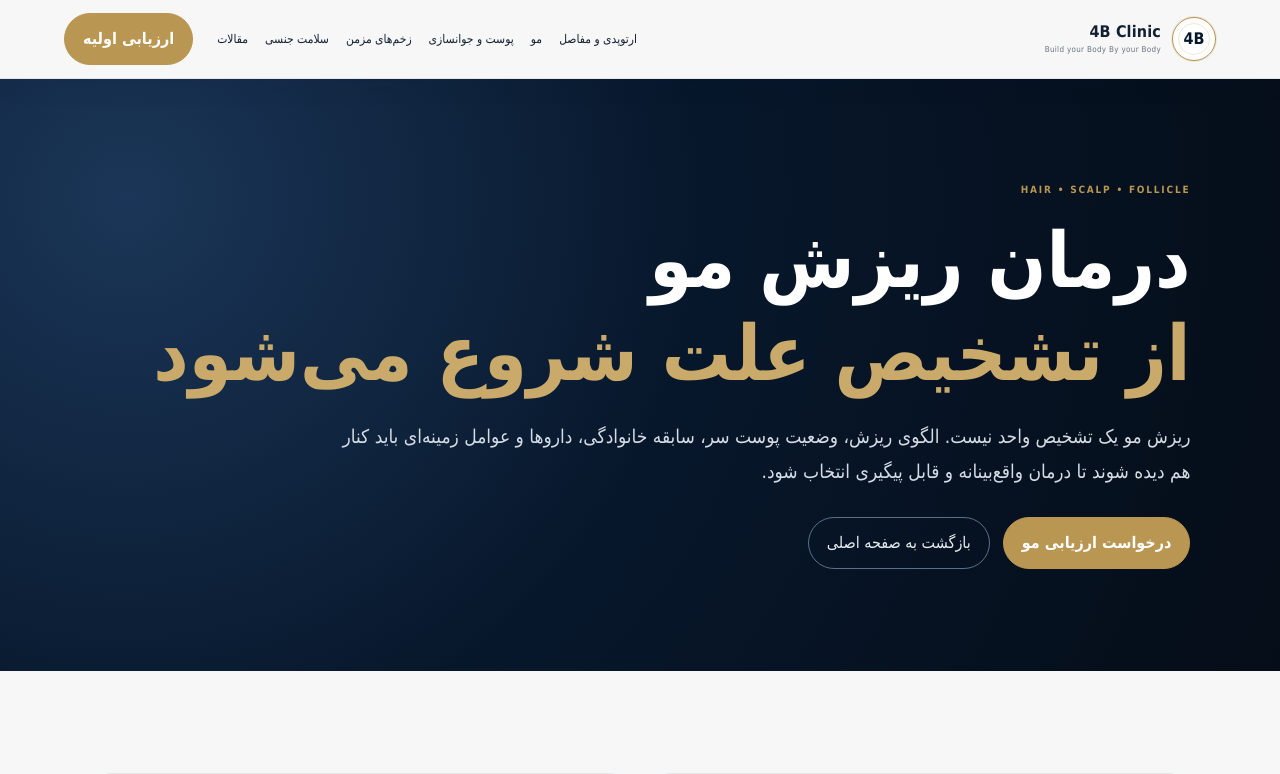
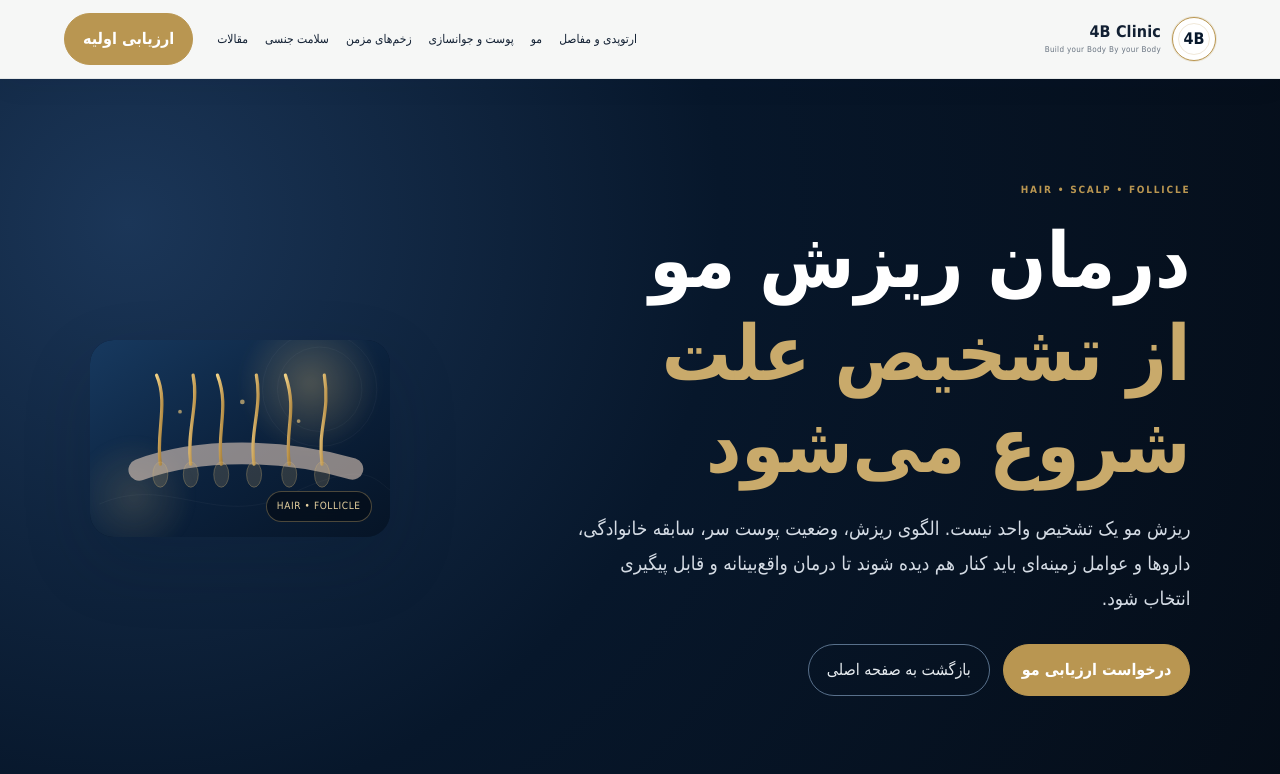
Before and after one commit to kianariai-alt/4B-Clinic-Web, a SvelteKit app: page /hair in a window 1280 px wide. Shown: the top 774 px of the page. Built offline with nearby package versions, Linux system fonts and the light colour scheme.

Commit message:
feat: add hair visual and Zetamed science link

```diff
--- a/src/routes/hair/+page.svelte
+++ b/src/routes/hair/+page.svelte
@@ -38,4 +38,9 @@
   ctaLabel="درخواست ارزیابی مو"
   backHref="/"
   backLabel="بازگشت به صفحه اصلی"
+  visualKind="hair"
+  visualLabel="HAIR • FOLLICLE"
+  scienceHref="https://zetamed.org/%D9%81%D8%A7%DA%A9%D8%AA%D9%88%D8%B1%D9%87%D8%A7%DB%8C-%D8%B1%D8%B4%D8%AF%DB%8C-%DA%A9%D9%87-%D8%A7%D8%B2-%D9%BE%D9%84%D8%A7%DA%A9%D8%AA%D9%87%D8%A7-%D8%A8%D9%87-%D8%AF%D8%B3%D8%AA-%D9%85/"
+  scienceTitle="فاکتورهای رشد پلاکتی و بافت مو"
+  scienceText="اگر می‌خواهید درباره فاکتورهای رشد پلاکتی و نقش آن‌ها در پیام‌رسانی و ترمیم بافت بیشتر بدانید، مطلب علمی Zetamed را مطالعه کنید."
 />
```
